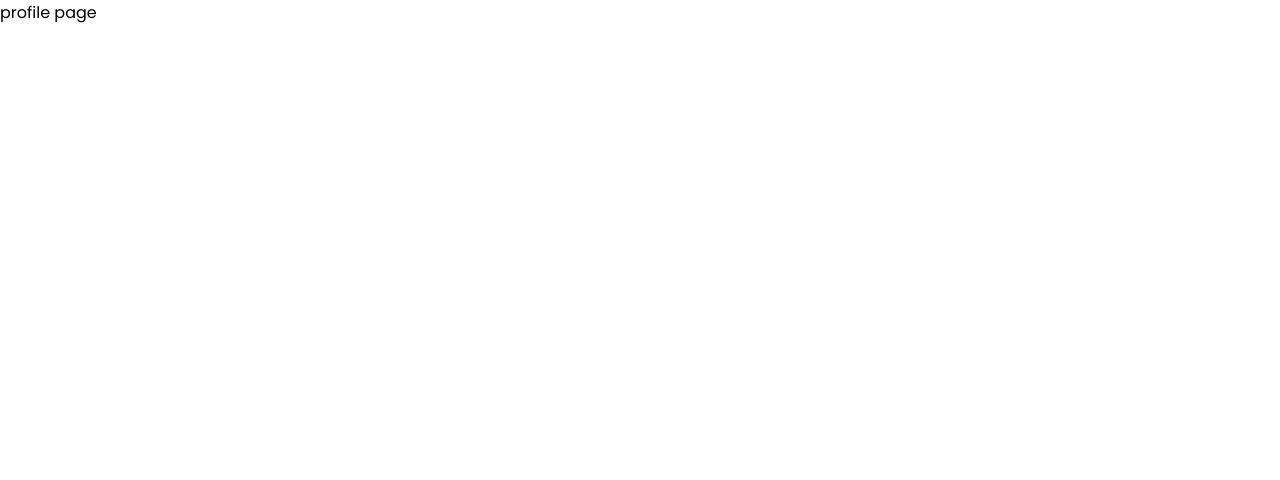
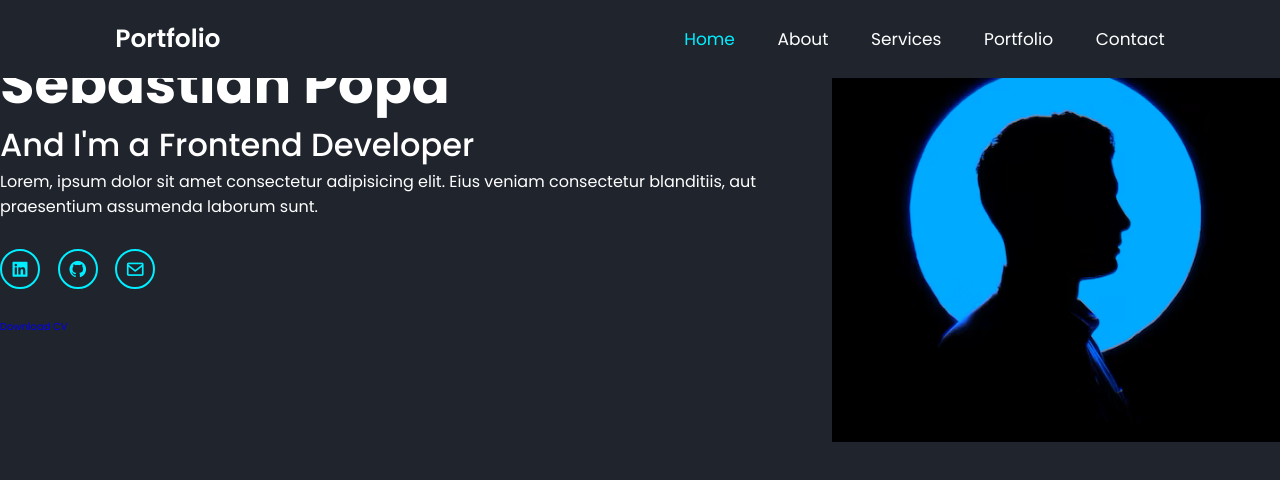
Before and after one commit to Se-Po/Proto, a website built with Vite: page index.html in a window 1280 px wide. Built offline with nearby package versions, Linux system fonts and the light colour scheme.

Commit message:
added navbar and context

```diff
--- a/index.html
+++ b/index.html
@@ -1,26 +1,71 @@
 <!DOCTYPE html>
 <html lang="en">
-<head>
-    <meta charset="UTF-8">
-    <meta http-equiv="X-UA-Compatible" content="IE=edge">
-    <meta name="viewport" content="width=device-width, initial-scale=1.0">
-    <title>3D Portfolio Website HTML CSS and Javascript | Codehal</title>
-    <link rel="stylesheet" href="style.css">
+  <head>
+    <meta charset="UTF-8" />
+    <meta http-equiv="X-UA-Compatible" content="IE=edge" />
+    <meta name="viewport" content="width=device-width, initial-scale=1.0" />
+    <title>Responsive Personal Portfolio Website Design | Codehal</title>
+
     <!-- box icons -->
     <link href='https://unpkg.com/boxicons@2.1.4/css/boxicons.min.css' rel='stylesheet'>
-</head>
-<body>
 
-            profile page
-            <!-- page 1 & 2 -->
-                <!-- page 1 (work experience) -->
-                <!-- page 2 (education) -->
-            <!-- page 3 & 4 -->
-                <!-- page 3 (my services) -->
-                <!-- page 4 (my skills) -->
-            <!-- page 5 & 6 -->
-                <!-- page 5 (latest project or my portfolio) -->
-                <!-- page 6 (contact me) -->
-    <script src="script.js"></script>
-</body>
+    <!-- custom css -->
+    <link rel="stylesheet" href="/style.css" />
+  </head>
+
+  <body>
+    <!-- header design -->
+        <header class="header">
+            <a href="#" class="logo">Portfolio</a> <!--de schimbat logo-->
+
+            <i class='bx bx-menu' id="menu-icon"></i>
+
+            <nav class="navbar">
+                <a href="#home" class="active">Home</a>
+                <a href="#about">About</a>
+                <a href="#services">Services</a>
+                <a href="#portfolio">Portfolio</a>
+                <a href="#contact">Contact</a>
+            </nav>
+        </header>
+
+    <!-- home section design -->
+    <section class="home" id="home">
+        <div class="home-content">
+            <h3>Hello, It's Me</h3>
+            <h1>Sebastian Popa</h1>
+            <h3>And I'm a <span>Frontend Developer</span></h3>
+            <p>Lorem, ipsum dolor sit amet consectetur adipisicing elit. Eius veniam consectetur blanditiis, aut praesentium assumenda laborum sunt.</p>
+            <div class="social-media">
+                <a href="https://www.linkedin.com/in/%F0%9F%91%A8%F0%9F%8F%BB%E2%80%8D%F0%9F%92%BBsebastian-popa%F0%9F%90%B1%E2%80%8D%F0%9F%91%A4-26a032116/"><i class='bx bxl-linkedin-square'></i></a>
+                <a href="https://github.com/Se-Po"><i class='bx bxl-github' ></i></a>
+                <a href="#"><i class='bx bx-envelope' ></i></a>
+            </div>
+            <a href="#" class="btn">Download CV</a>
+        </div>
+
+        <div class="home-img">
+            <img src="/src/images/home.png" alt="my profile image">
+        </div>
+    </section>
+
+    <!-- about section design -->
+
+    <!-- services section design -->
+
+    <!-- portfolio section design -->
+
+    <!-- contact section design -->
+
+    <!-- footer design -->
+
+    <!-- scroll reveal -->
+    <script src="https://unpkg.com/scrollreveal"></script>
+
+    <!-- typed js -->
+    <script src="https://cdn.jsdelivr.net/npm/typed.js@2.0.12"></script>
+
+    <!-- custom js -->
+    <script src="/main.js"></script>
+  </body>
 </html>
--- a/style.css
+++ b/style.css
@@ -6,16 +6,107 @@
   text-decoration: none;
   border: none;
   outline: none;
+  scroll-behavior: smooth;
   font-family: "Poppins", sans-serif;
 }
 :root {
-  --bg-color: #081b29;
-  --main-color: #00abf0;
-  --text-color: #333;
-  --second-text-color: #555;
-  --white-color: #fff;
-  --cover-color: linear-gradient(45deg, #00abf0, #006e9a);
-  --pages-color: linear-gradient(90deg, #fff, #ddd);
-  --border: .125rem solid #00abf0;
-  --box-shadow: 0 0 .6rem rgba(0, 0, 0, .2);
+  --bg-color: #1f242d;
+  --second-bg-color: #323946;
+  --text-color: #fff;
+  --main-color: #0ef;
 }
+*::selection {
+  background: var(--main-color);
+  color: var(--bg-color);
+}
+html {
+  font-size: 62.5%;
+  overflow-x: hidden;
+}
+body {
+  background: var(--bg-color);
+  color: var(--text-color);
+}
+
+section {
+  min-height: 100vh;
+  color: var(--text-color)
+}
+
+.header {
+  position: fixed;
+  top: 0;
+  left: 0;
+  width: 100%;
+  padding: 2rem 9%;
+  background: var(--bg-color);
+  display: flex;
+  justify-content: space-between; /*puts space between Porftolio text and class navbar*/
+  align-items: center;
+  z-index: 100;
+}
+.logo {
+  font-size: 2.5rem;
+  color: var(--text-color);
+  font-weight: 600;
+  cursor: default;
+}
+
+.navbar a {
+  font-size: 1.7rem;
+  color: var(--text-color);
+  margin-left: 4rem; /* 4rem before text*/
+  transition: .3s; /* 0.3s the color on text disappear*/
+}
+
+.navbar a:hover,
+.navbar a.active {
+  color: var(--main-color);
+}
+
+#menu-icon {
+  font-size: 3.6rem;
+  color: var(--text-color);
+  display: none;
+}
+
+.home {
+  display: flex;
+  justify-content: center;
+  align-content: center;
+}
+
+.home-img img {
+  width: 35vw;
+}
+
+.home-content h3 {
+  font-size: 3.2rem;
+  font-weight: 500;
+}
+
+.home-content h1 {
+  font-size: 5.6rem;
+  font-weight: 700;
+  line-height: 1.3;
+}
+
+.home-content p {
+  font-size: 1.6rem;
+}
+
+.social-media a {
+  display: inline-flex;
+  justify-content: center;
+  align-items: center;
+  width: 4rem;
+  height: 4rem;
+  background: transparent;
+  border: .2rem solid var(--main-color);
+  border-radius: 50%;
+  font-size: 2rem;;
+  color: var(--main-color);
+  margin: 3rem 1.5rem 3rem 0rem;
+}
+
+/* 17.17 */
```
